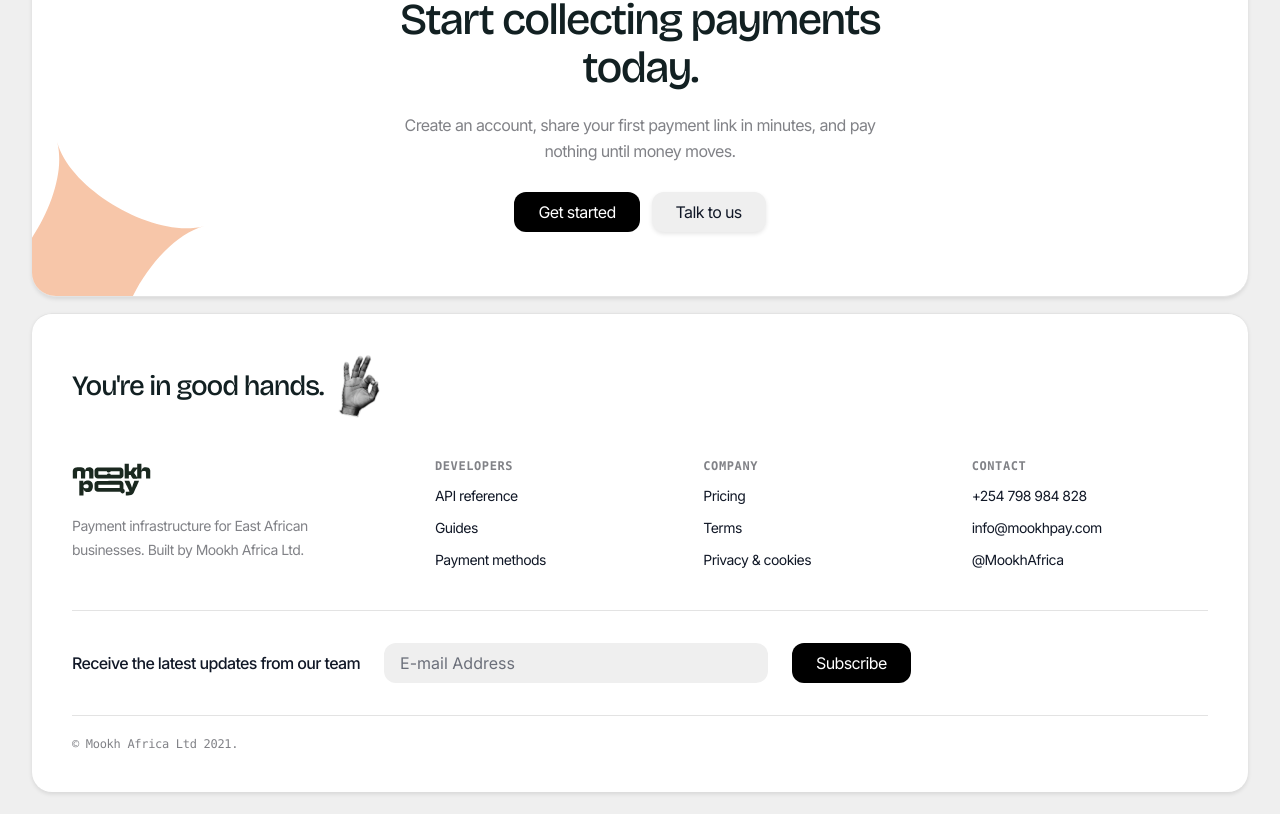
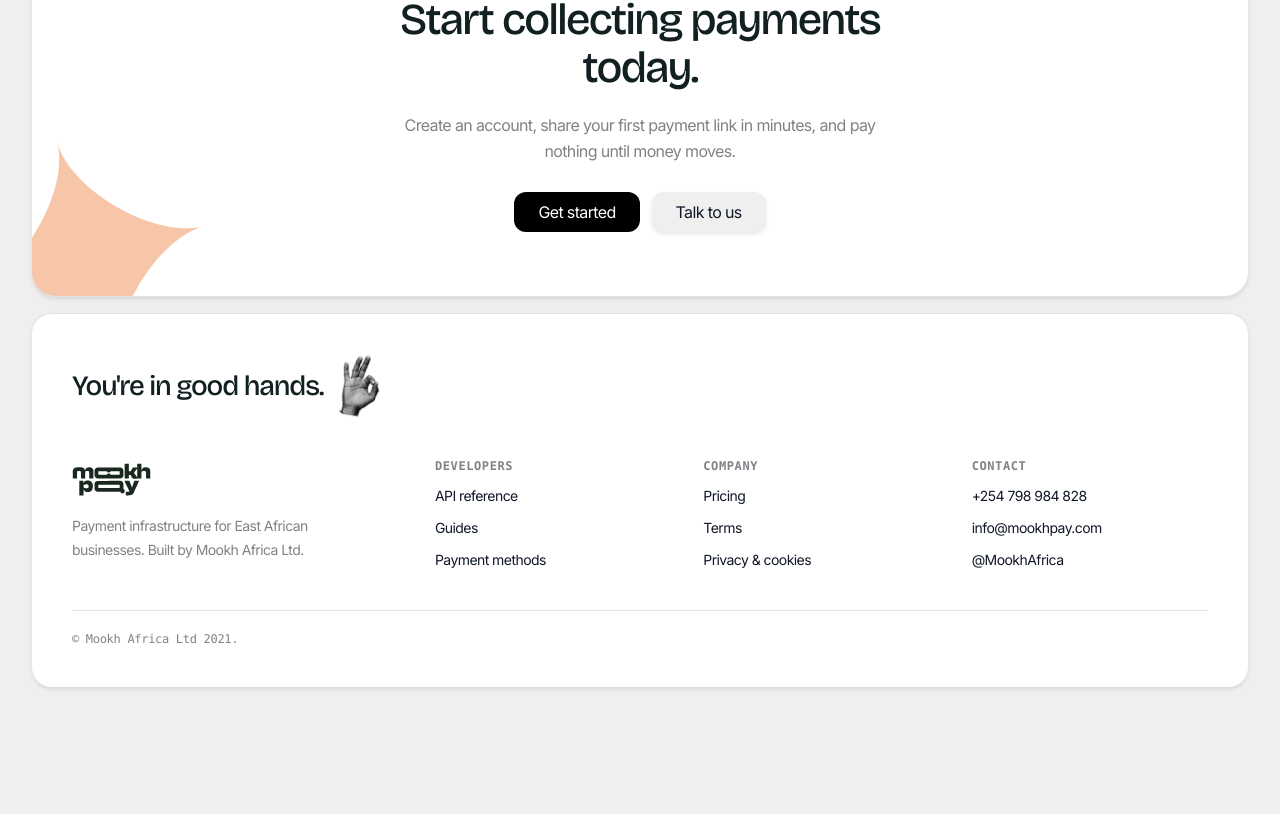
Before and after one commit to MOOKHAFRICA/mookhpay-landing, a Next.js app: page / in a window 1280 px wide. Shown: the part 2967-3781 px from the top of the page. After the commit the page ends 3676 px from the top, so only its background shows below. Built offline with nearby package versions, Linux system fonts and the light colour scheme.

Commit message:
Remove the SendGrid newsletter form
The form posted to a deprecated SendGrid endpoint from the browser
with a bundled API key. Removes the form, the axios dependency, and
config/constants.js. Note: the key remains in git history and
should be rotated in SendGrid.

```diff
--- a/components/footer.js
+++ b/components/footer.js
@@ -1,8 +1,5 @@
-import { useState } from "react";
 import Link from "next/link";
-import axios from "axios";
 
-import { SENDGRID_KEY } from "./../config/constants";
 import { BASE } from "./../config/site";
 
 const COLUMN_HEAD =
@@ -11,38 +8,6 @@ const COLUMN_LINK =
   "text-sm tracking-[-0.56px] text-[#111827] hover:text-black hover:underline hover:underline-offset-4";
 
 export default function Footer() {
-  const [email, setEmail] = useState("");
-  const [isSubscribing, setSubscribing] = useState(false);
-  const [isSubscribed, setSubscribed] = useState(false);
-  const [isError, setError] = useState(false);
-
-  const handleSubmit = (e) => {
-    e.preventDefault();
-    setSubscribing(true);
-
-    axios
-      .post(
-        "https://api.sendgrid.com/v3/contactdb/recipients",
-        JSON.stringify([{ email }]),
-        {
-          headers: {
-            Authorization: `Bearer ${SENDGRID_KEY}`,
-            "content-type": "application/json",
-          },
-        }
-      )
-      .then(() => {
-        setSubscribed(true);
-        setSubscribing(false);
-        setEmail("");
-      })
-      .catch((error) => {
-        setError(true);
-        setSubscribing(false);
-        console.error(error);
-      });
-  };
-
   const yearNow = new Date().getFullYear();
 
   return (
@@ -135,45 +100,7 @@ export default function Footer() {
         </div>
       </div>
 
-      <form onSubmit={handleSubmit}>
-        <div className="mt-10 flex flex-col gap-3 border-t border-[#E3E3E3] pt-8 lg:flex-row lg:items-center lg:gap-6">
-          <p className="text-base font-medium tracking-[-0.64px] text-[#111827]">
-            Receive the latest updates from our team
-          </p>
-          <input
-            className="w-full rounded-xl border-0 bg-[#EFEFEF] px-4 py-2 text-[#6B6F7A] placeholder-[#6B6F7A] focus:outline-none focus:ring-2 focus:ring-black/10 lg:max-w-sm"
-            type="email"
-            placeholder="E-mail Address"
-            aria-label="E-mail address"
-            required
-            value={email}
-            onChange={(e) => setEmail(e.target.value)}
-            id="subscribeEmail"
-          />
-          <button
-            type="submit"
-            className={`rounded-xl px-6 py-2 text-base tracking-[-0.64px] transition-colors ${
-              isError
-                ? "bg-sal-pink text-black hover:opacity-90"
-                : isSubscribed
-                ? "bg-sal-green text-black"
-                : "bg-black text-white hover:bg-gray-900"
-            }`}
-          >
-            {isSubscribing ? (
-              "Subscribing..."
-            ) : isError ? (
-              <>Something went wrong &#x2715;</>
-            ) : isSubscribed ? (
-              <>Subscribed &#x2713;</>
-            ) : (
-              "Subscribe"
-            )}
-          </button>
-        </div>
-      </form>
-
-      <div className="mt-8 border-t border-[#E3E3E3] pt-5">
+      <div className="mt-10 border-t border-[#E3E3E3] pt-5">
         <p className="font-mono text-xs tracking-tight text-[#818287]">
           {`© Mookh Africa Ltd ${yearNow}.`}
         </p>
--- a/config/constants.js
+++ /dev/null
@@ -1,2 +0,0 @@
-export const SENDGRID_KEY =
-  "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";
--- a/package.json
+++ b/package.json
@@ -8,7 +8,6 @@
     "build": "next build"
   },
   "dependencies": {
-    "axios": "^1.7.0",
     "next": "^15.4.0",
     "next-seo": "^6.6.0",
     "react": "^19.0.0",
```
Also changed, not shown: 1 other file (tests, documents, lock files or other folders).
